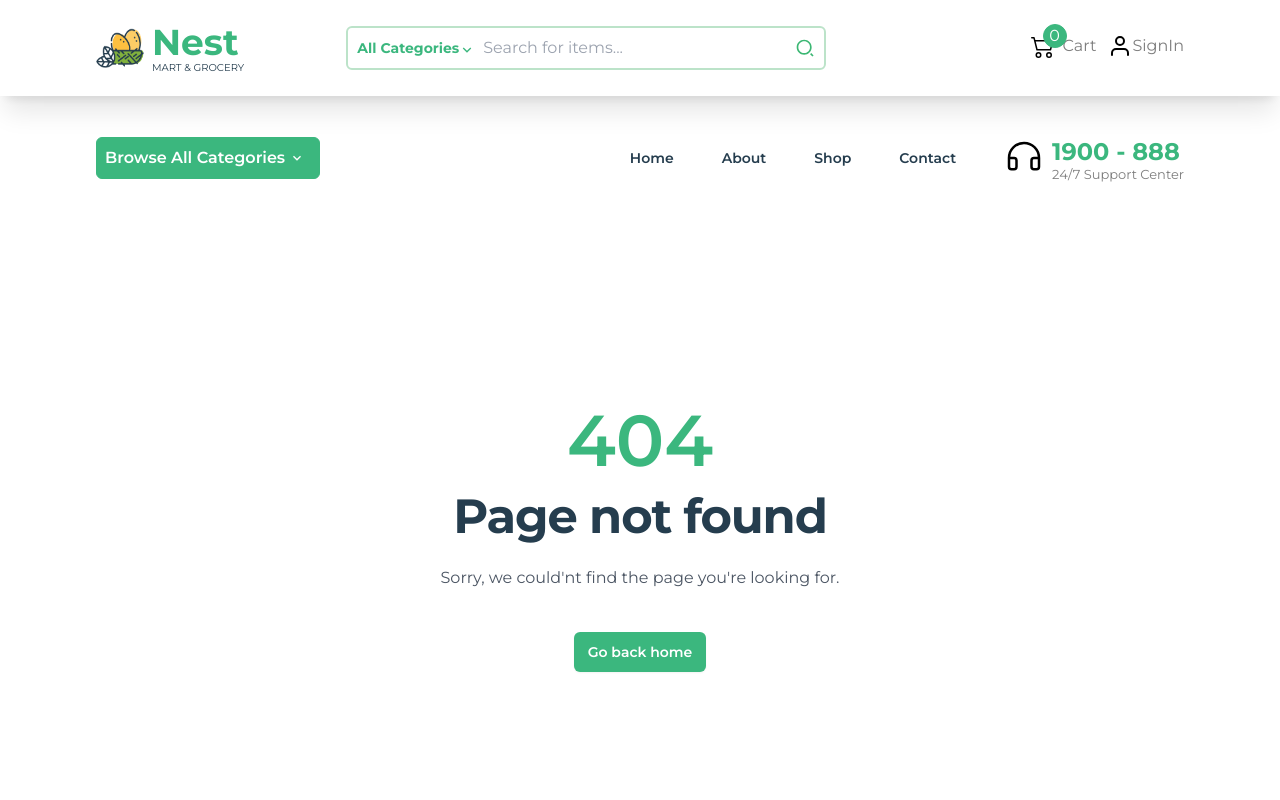
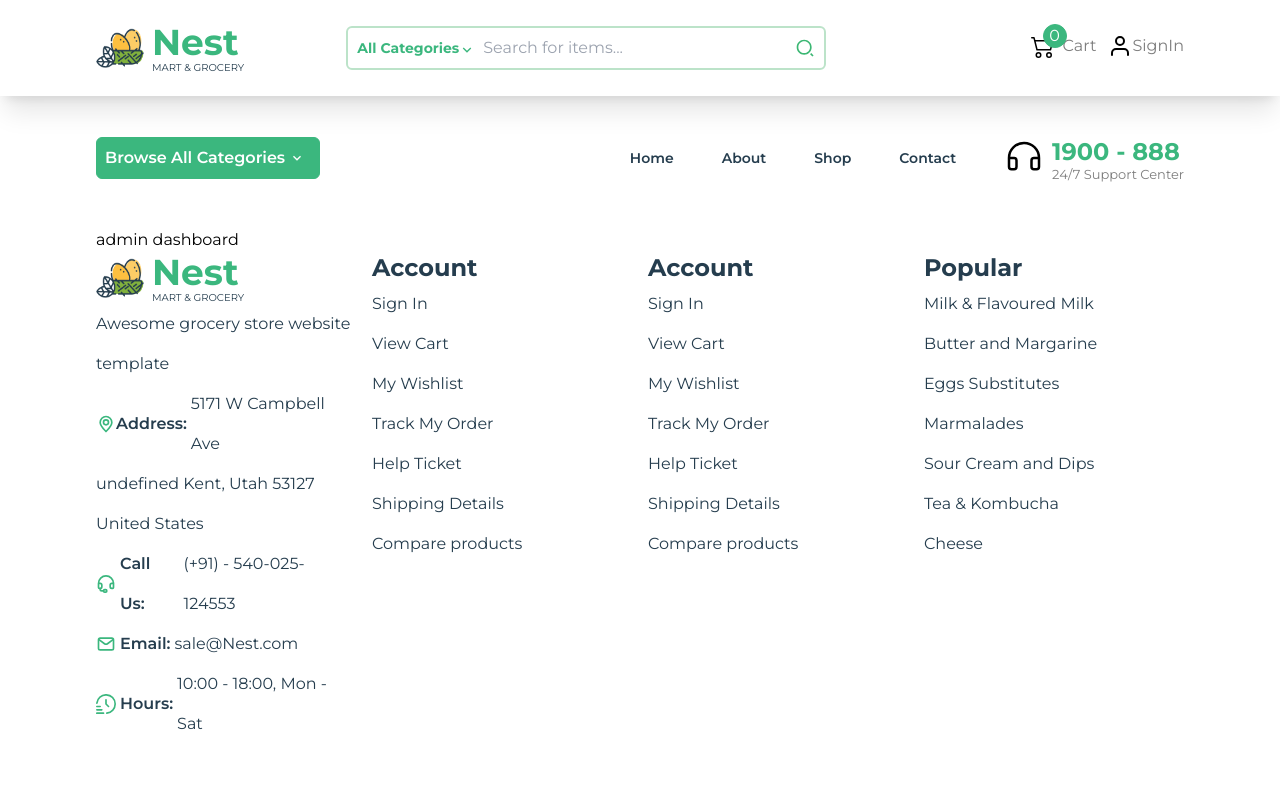
Before and after one commit to vicktor349/nestmart, a Next.js app: page /admin/dashboard in a window 1280 px wide. Before the commit this address had no page. Shown: the top 800 px of the page. Built offline with nearby package versions, Linux system fonts and the light colour scheme.

Commit message:
Admin dashboard

```diff
--- /dev/null
+++ b/pages/admin/dashboard.js
@@ -0,0 +1,25 @@
+import { useUser } from '@/components/userContext'
+import { useRouter } from 'next/router'
+import React from 'react'
+
+
+const dashboard = () =>
+{
+    const { user } = useUser()
+    const { replace } = useRouter()
+    if (user)
+    {
+        if (user.user_metadata.role !== 'admin')
+        {
+            replace("/")
+        }
+    }
+
+    return (
+        <div>
+            admin dashboard
+        </div>
+    )
+}
+
+export default dashboard
```
